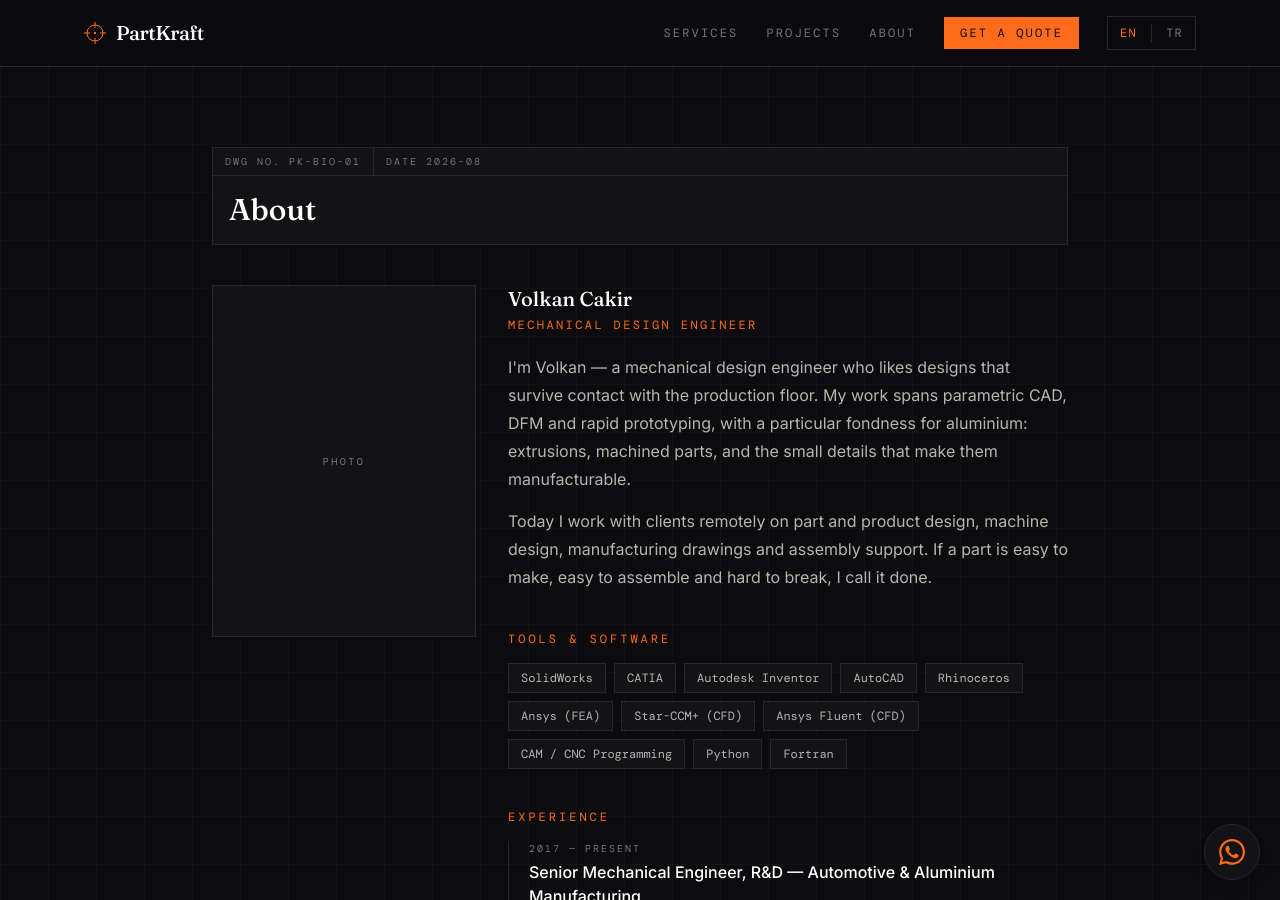
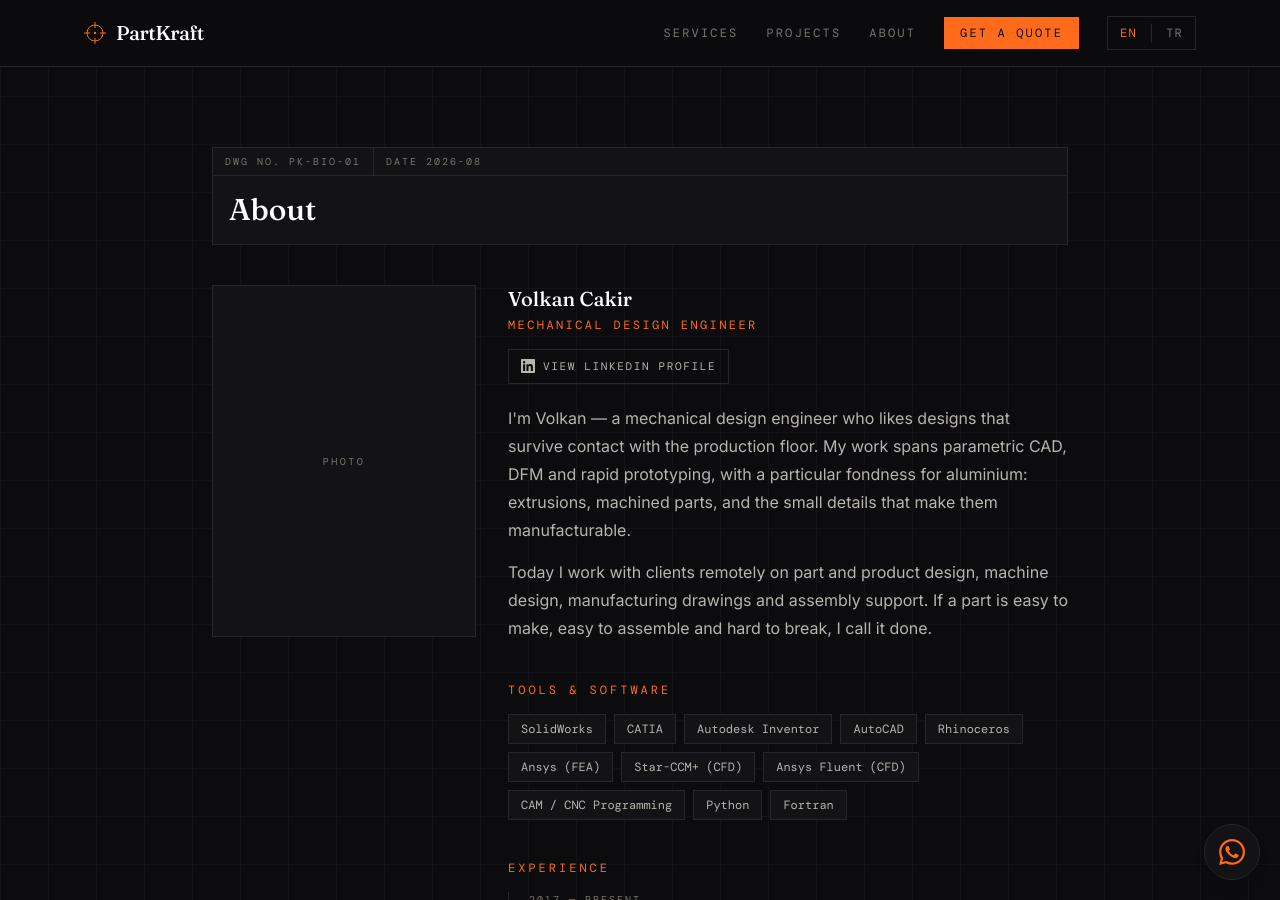
Before and after one commit to volkini/volgraf, a Jekyll site: the page built from about/index.html, in a window 1280 px wide and 900 px high. Built offline with Jekyll 4.4.1, drawn with Linux system fonts in a browser that asks for light colours; nearby versions of some CDN libraries.

Commit message:
Surface the LinkedIn profile on the about and contact pages
The link existed only in the footer. Adds a visible profile button under the
name on /about/ and a "who you're hiring" card in the contact sidebar, with
EN/TR strings for both.

Co-Authored-By: Claude Fable 5 <noreply@anthropic.com>

```diff
--- a/_layouts/default.html
+++ b/_layouts/default.html
@@ -204,7 +204,7 @@
       "svc.faq4.a": "Fixed-price quotes for defined scopes; larger projects are split into milestones so you only pay as agreed stages are delivered. Bank transfer and international payment platforms are both fine.",
       "svc.faq5.q": "What if something needs changing after delivery?",
       "svc.faq5.a": "Every project includes revisions until the agreed scope is production-ready. If an issue traces back to my design, the fix is free — no time limit, no discussion.",
-      "about.title": "About", "about.role": "Mechanical Design Engineer",
+      "about.title": "About", "about.role": "Mechanical Design Engineer", "about.linkedin": "View LinkedIn profile",
       "about.tools": "Tools & Software", "about.toolsSoon": "Full toolchain list coming soon.",
       "about.exp": "Experience", "about.expSoon": "Detailed background coming soon.",
       "about.exp1.title": "Senior Mechanical Engineer, R&D — Automotive & Aluminium Manufacturing",
@@ -227,6 +227,7 @@
       "quote.fileHint": "Have files (STEP, sketches, photos)? Mention it — I'll reply with a secure upload link.",
       "quote.send": "Send Request",
       "quote.direct": "Prefer email?", "quote.chat": "Quick question?",
+      "quote.who": "Who you're hiring", "quote.linkedin": "LinkedIn profile →",
       "quote.tz": "Based in Turkey (GMT+3). Full overlap with European hours, US mornings, Asian afternoons.",
       "thanks.kicker": "Request received",
       "thanks.title": "Thanks — it's in the queue.",
@@ -283,7 +284,7 @@
       "svc.faq4.a": "Tanımlı kapsamlar için sabit fiyat; büyük projeler kilometre taşlarına bölünür, yalnızca teslim edilen aşamalar için ödersiniz. Banka havalesi ve uluslararası ödeme platformları uygundur.",
       "svc.faq5.q": "Teslimden sonra değişiklik gerekirse?",
       "svc.faq5.a": "Her proje, anlaşılan kapsam üretime hazır olana kadar revizyon içerir. Sorun benim tasarımımdan kaynaklanıyorsa düzeltme ücretsizdir — süre sınırı yok, tartışma yok.",
-      "about.title": "Hakkımda", "about.role": "Makine Tasarım Mühendisi",
+      "about.title": "Hakkımda", "about.role": "Makine Tasarım Mühendisi", "about.linkedin": "LinkedIn profilini gör",
       "about.tools": "Araçlar ve Yazılımlar", "about.toolsSoon": "Tam yazılım listesi yakında.",
       "about.exp": "Deneyim", "about.expSoon": "Detaylı özgeçmiş yakında.",
       "about.exp1.title": "Kıdemli Makine Mühendisi, Ar-Ge — Otomotiv ve Alüminyum Üretimi",
@@ -306,6 +307,7 @@
       "quote.fileHint": "Dosyanız mı var (STEP, eskiz, fotoğraf)? Belirtin — güvenli yükleme bağlantısı göndereyim.",
       "quote.send": "Talebi Gönder",
       "quote.direct": "E-posta mı tercih edersiniz?", "quote.chat": "Kısa bir soru mu?",
+      "quote.who": "Kiminle çalışıyorsunuz", "quote.linkedin": "LinkedIn profili →",
       "quote.tz": "Türkiye merkezli (GMT+3). Avrupa saatleriyle tam, ABD sabahları ve Asya öğleden sonralarıyla kısmi örtüşme.",
       "thanks.kicker": "Talebiniz alındı",
       "thanks.title": "Teşekkürler — sıraya girdi.",
--- a/about/index.html
+++ b/about/index.html
@@ -31,6 +31,16 @@ permalink: /about/
     <div class="reveal md:col-span-2">
       <h2 class="font-display text-xl font-medium text-white">Volkan Cakir</h2>
       <p class="mt-1 font-mono text-xs uppercase tracking-[0.2em] text-accent" data-i18n="about.role">Mechanical Design Engineer</p>
+
+      {% if site.social.linkedin != "" %}
+      <a href="{{ site.social.linkedin }}" target="_blank" rel="noopener"
+         class="mt-4 inline-flex items-center gap-2 border border-line px-3 py-2 font-mono text-[11px] uppercase tracking-[0.15em] text-body transition-colors hover:border-accent hover:text-accent">
+        <svg width="14" height="14" viewBox="0 0 24 24" fill="currentColor" aria-hidden="true">
+          <path d="M20.45 20.45h-3.56v-5.57c0-1.33-.03-3.04-1.85-3.04-1.85 0-2.14 1.45-2.14 2.94v5.67H9.35V9h3.41v1.56h.05c.48-.9 1.63-1.85 3.36-1.85 3.6 0 4.27 2.37 4.27 5.45v6.29zM5.34 7.43a2.06 2.06 0 1 1 0-4.13 2.06 2.06 0 0 1 0 4.13zM7.12 20.45H3.55V9h3.57v11.45zM22.22 0H1.77C.79 0 0 .77 0 1.72v20.56C0 23.23.79 24 1.77 24h20.45c.98 0 1.78-.77 1.78-1.72V1.72C24 .77 23.2 0 22.22 0z"/>
+        </svg>
+        <span data-i18n="about.linkedin">View LinkedIn profile</span>
+      </a>
+      {% endif %}
 
       <div class="prose-partkraft mt-5 text-body">
         <p>
--- a/contact/index.html
+++ b/contact/index.html
@@ -79,6 +79,12 @@ permalink: /contact/
         <h2 class="font-mono text-[10px] uppercase tracking-[0.25em] text-accent" data-i18n="quote.chat">Quick question?</h2>
         <a href="#" data-wa-link target="_blank" rel="noopener" class="mt-2 block text-sm text-white underline decoration-line underline-offset-4 hover:text-accent">WhatsApp →</a>
       </div>
+      {% if site.social.linkedin != "" %}
+      <div class="border border-line bg-panel p-5">
+        <h2 class="font-mono text-[10px] uppercase tracking-[0.25em] text-accent" data-i18n="quote.who">Who you're hiring</h2>
+        <a href="{{ site.social.linkedin }}" target="_blank" rel="noopener" class="mt-2 block text-sm text-white underline decoration-line underline-offset-4 hover:text-accent" data-i18n="quote.linkedin">LinkedIn profile →</a>
+      </div>
+      {% endif %}
       <div class="border border-line bg-panel p-5 text-sm text-faint">
         <p data-i18n="quote.tz">Based in Turkey (GMT+3). Full overlap with European hours, US mornings, Asian afternoons.</p>
       </div>
```
